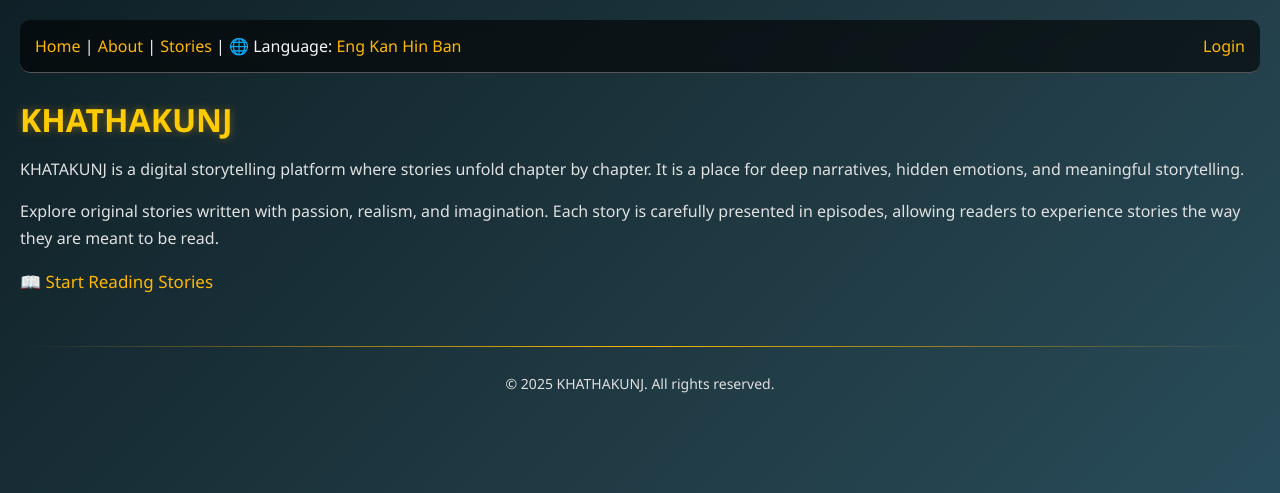
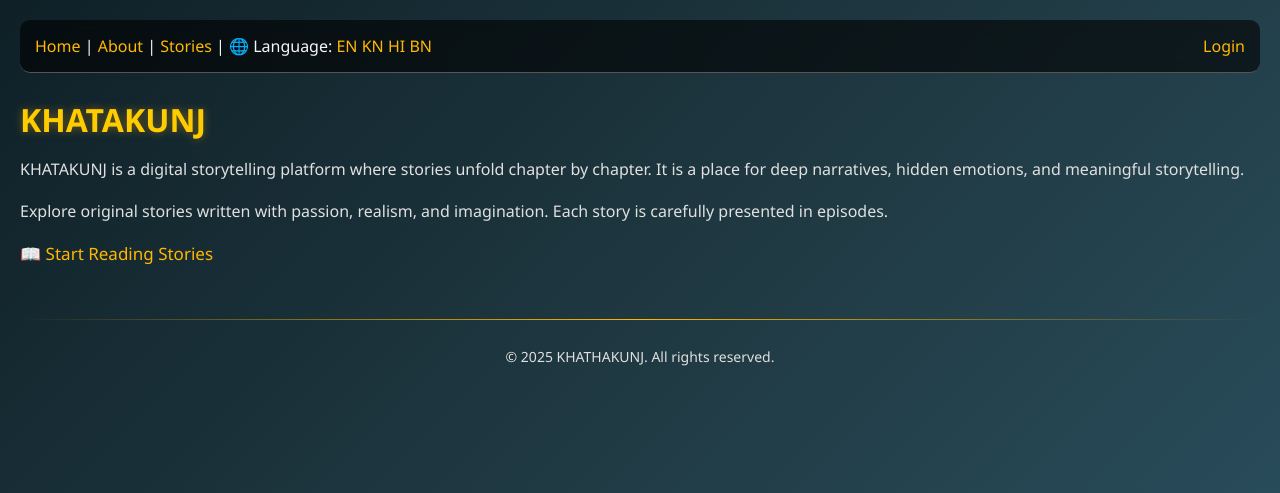
Before and after one commit to prajwalnaik01-png/khathakunj, a Flask app: template templates/home.html in a window 1280 px wide. Shown: the top 493 px of the page. Run offline with Flask 3, Linux system fonts and the light colour scheme; the template is opened without the code that fills it, so the values that code supplies are empty.

Commit message:
Update home.html

```diff
--- a/templates/home.html
+++ b/templates/home.html
@@ -1,9 +1,27 @@
 <!DOCTYPE html>
-<html>
+<html lang="en">
 <head>
-  <title>KHATHAKUNJ | A World of Stories</title>
+  <title>KHATHAKUNJ | Multilingual Story Reading Platform</title>
+
+  <meta charset="UTF-8">
+  <meta name="viewport" content="width=device-width, initial-scale=1.0">
+
+  <!-- SEO META -->
+  <meta name="description"
+        content="KHATHAKUNJ is a multilingual digital storytelling platform offering chapter-wise stories in English, Kannada, Hindi, and Bengali.">
+  <meta name="keywords"
+        content="KHATHAKUNJ, story reading website, online stories, Kannada stories, Hindi stories, Bengali stories, English stories">
+  <meta name="author" content="KHATHAKUNJ">
+
+  <!-- SOCIAL PREVIEW -->
+  <meta property="og:title" content="KHATHAKUNJ | A World of Stories">
+  <meta property="og:description"
+        content="Read immersive, chapter-wise stories in multiple languages on KHATHAKUNJ.">
+  <meta property="og:type" content="website">
+
   <link rel="stylesheet" href="/static/style.css">
 </head>
+
 <body>
 
 <!-- ===== NAVBAR ===== -->
@@ -13,10 +31,10 @@
   <a href="/stories">Stories</a> |
 
   🌐 Language:
-  <a href="/set-language/en">Eng</a>
-  <a href="/set-language/kn">Kan</a>
-  <a href="/set-language/hi">Hin</a>
-  <a href="/set-language/bn">Ban</a>
+  <a href="/set-language/en">EN</a>
+  <a href="/set-language/kn">KN</a>
+  <a href="/set-language/hi">HI</a>
+  <a href="/set-language/bn">BN</a>
 
   <span style="float:right;">
     {% if session.get("user") %}
@@ -37,51 +55,47 @@
 {% set lang = session.get("lang", "en") %}
 
 {% if lang == "en" %}
-  <h1>KHATHAKUNJ</h1>
+  <h1>KHATAKUNJ</h1>
   <p>
     KHATAKUNJ is a digital storytelling platform where stories unfold chapter by chapter.
     It is a place for deep narratives, hidden emotions, and meaningful storytelling.
   </p>
   <p>
     Explore original stories written with passion, realism, and imagination.
-    Each story is carefully presented in episodes, allowing readers to experience
-    stories the way they are meant to be read.
+    Each story is carefully presented in episodes.
   </p>
   <p><a href="/stories">📖 Start Reading Stories</a></p>
 
 {% elif lang == "kn" %}
-  <h1>ಖಥಾಕುಂಜ</h1>
+  <h1>ಖಟಕುಂಜ</h1>
   <p>
-    ಖಥಾಕುಂಜ ಒಂದು ಅಧ್ಯಾಯವಾರು ಕಥೆಗಳ ಡಿಜಿಟಲ್ ವೇದಿಕೆಯಾಗಿದೆ.
+    ಖಟಕುಂಜ ಒಂದು ಅಧ್ಯಾಯವಾರು ಕಥೆಗಳ ಡಿಜಿಟಲ್ ವೇದಿಕೆಯಾಗಿದೆ.
     ಇದು ಆಳವಾದ ಭಾವನೆಗಳು ಮತ್ತು ಅರ್ಥಪೂರ್ಣ ಕಥೆಗಳಿಗಾಗಿ ನಿರ್ಮಿಸಲಾಗಿದೆ.
   </p>
   <p>
-    ಕಥೆಗಳು ಹಂತ ಹಂತವಾಗಿ ಪ್ರಸ್ತುತಪಡಿಸಲ್ಪಡುವುದರಿಂದ ಓದುಗರು
-    ಕಥೆಯನ್ನು ಸಂಪೂರ್ಣವಾಗಿ ಅನುಭವಿಸಬಹುದು.
+    ಕಥೆಗಳು ಹಂತ ಹಂತವಾಗಿ ಪ್ರಸ್ತುತಪಡಿಸಲಾಗುತ್ತವೆ.
   </p>
   <p><a href="/stories">📖 ಕಥೆಗಳು ಓದಿ</a></p>
 
 {% elif lang == "hi" %}
-  <h1>खाथकुंज</h1>
+  <h1>खटकुंज</h1>
   <p>
-    खाथकुंज अध्याय आधारित कहानियों के लिए एक डिजिटल मंच है।
+    खटकुंज अध्याय आधारित कहानियों के लिए एक डिजिटल मंच है।
     यह गहरी भावनाओं और सार्थक कथाओं का संग्रह है।
   </p>
   <p>
-    कहानियाँ चरणबद्ध रूप में प्रस्तुत की जाती हैं ताकि
-    पाठक उन्हें पूरी तरह से अनुभव कर सकें।
+    कहानियाँ चरणबद्ध रूप में प्रस्तुत की जाती हैं।
   </p>
   <p><a href="/stories">📖 कहानियाँ पढ़ें</a></p>
 
 {% elif lang == "bn" %}
-  <h1>খাতাকুঞ্জ</h1>
+  <h1>খটকুঞ্জ</h1>
   <p>
-    খাতাকুঞ্জ একটি অধ্যায়ভিত্তিক গল্প পড়ার ডিজিটাল প্ল্যাটফর্ম।
+    খটকুঞ্জ একটি অধ্যায়ভিত্তিক গল্প পড়ার ডিজিটাল প্ল্যাটফর্ম।
     এখানে গভীর অনুভূতি ও অর্থবহ গল্প প্রকাশিত হয়।
   </p>
   <p>
-    গল্পগুলো ধাপে ধাপে প্রকাশিত হয় যাতে পাঠকরা
-    সম্পূর্ণভাবে উপভোগ করতে পারেন।
+    গল্পগুলো ধাপে ধাপে প্রকাশিত হয়।
   </p>
   <p><a href="/stories">📖 গল্প পড়ুন</a></p>
 {% endif %}
```
